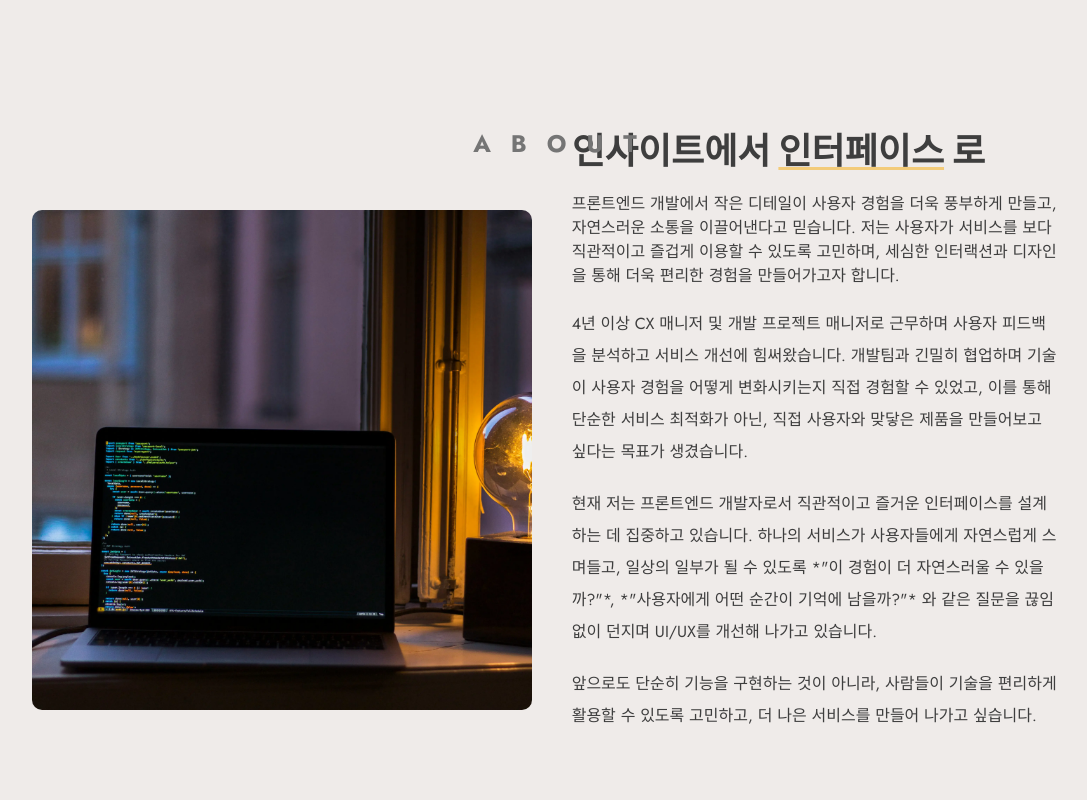
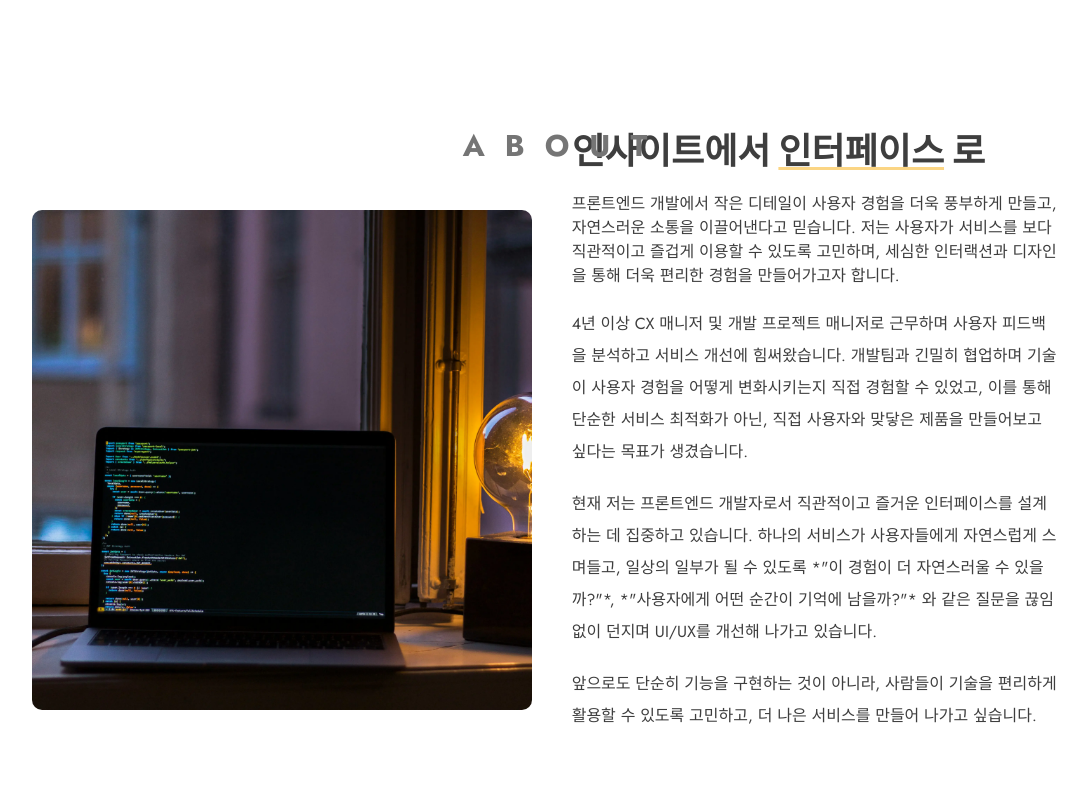
Before and after one commit to baekmerve/portfolio-website, a Next.js app: page / in a window 1280 px wide. Shown: the part 840-1640 px from the top of the page, without its empty margins (75-1162 px from the left). Built offline with nearby package versions, Linux system fonts and the light colour scheme.

Commit message:
text size - bg-color change

```diff
--- a/src/app/globals.css
+++ b/src/app/globals.css
@@ -48,7 +48,8 @@
 :root {
   --radius: 0.625rem;
 
-  --background: rgb(239, 235, 233);
+  /* --background: rgb(239, 235, 233); */
+    --background: oklch(1 0 0);
   --foreground: rgb(62, 62, 62);
 
   --card: oklch(1 0 0);
@@ -127,7 +128,7 @@
 
 @layer components {
   .commonTitle {
-    @apply absolute top-24 uppercase tracking-[20px] text-darkGrey text-2xl text-center font-bold md:text-left;
+    @apply absolute top-24 uppercase tracking-[20px] text-darkGrey text-3xl text-center font-bold md:text-left;
   }
 }
 
```
